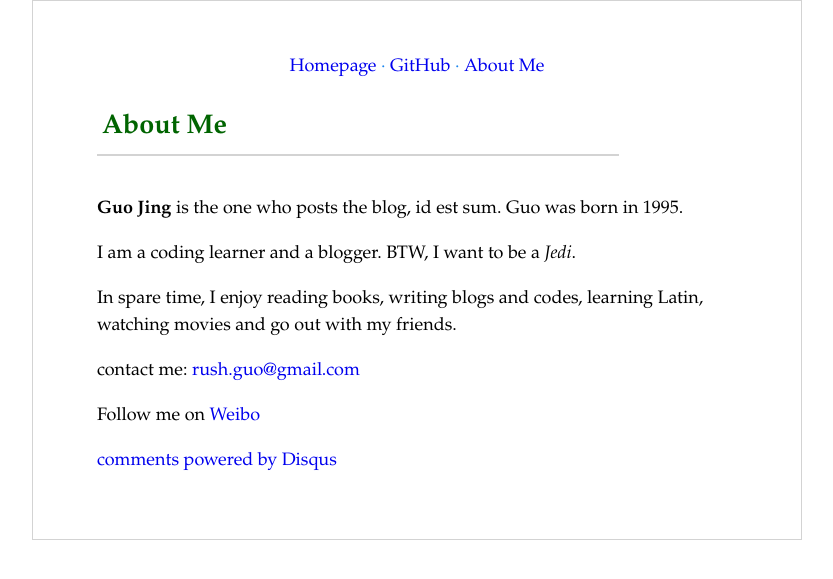
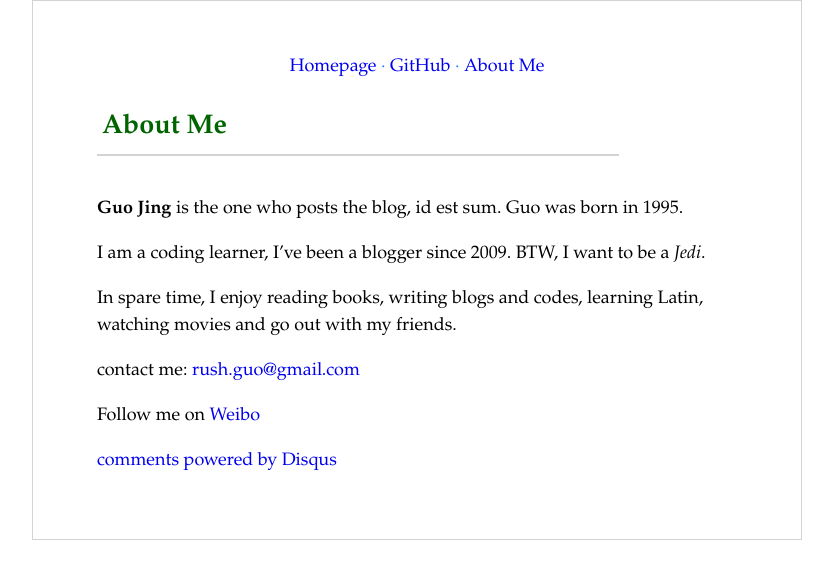
Before and after one commit to guojing0/guojing0.github.io, a Jekyll site: the page built from about-me.md, in a window 1280 px wide. Shown: the top 579 px of the page, without its empty margins (223-1056 px from the left). Built offline with Jekyll 4.4.1, drawn with Linux system fonts in a browser that asks for light colours; comment, search, counter and statistics services are not loaded.

Commit message:
README and about changed.

```diff
--- a/about-me.md
+++ b/about-me.md
@@ -5,7 +5,7 @@ title: About Me
 
 **Guo Jing** is the one who posts the blog, id est sum. Guo was born in 1995.
 
-I am a coding learner and a blogger. BTW, I want to be a *Jedi*.
+I am a coding learner, I've been a blogger since 2009. BTW, I want to be a *Jedi*.
 
 In spare time, I enjoy reading books, writing blogs and codes, learning Latin, watching movies and go out with my friends.
 
```
Also changed, not shown: README.md.
